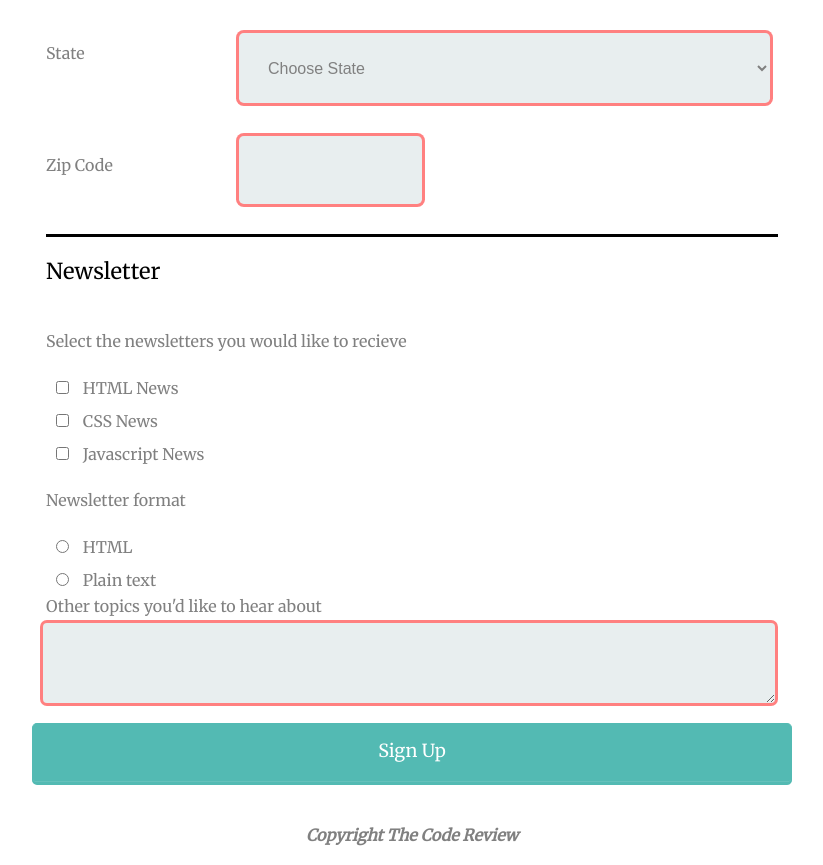
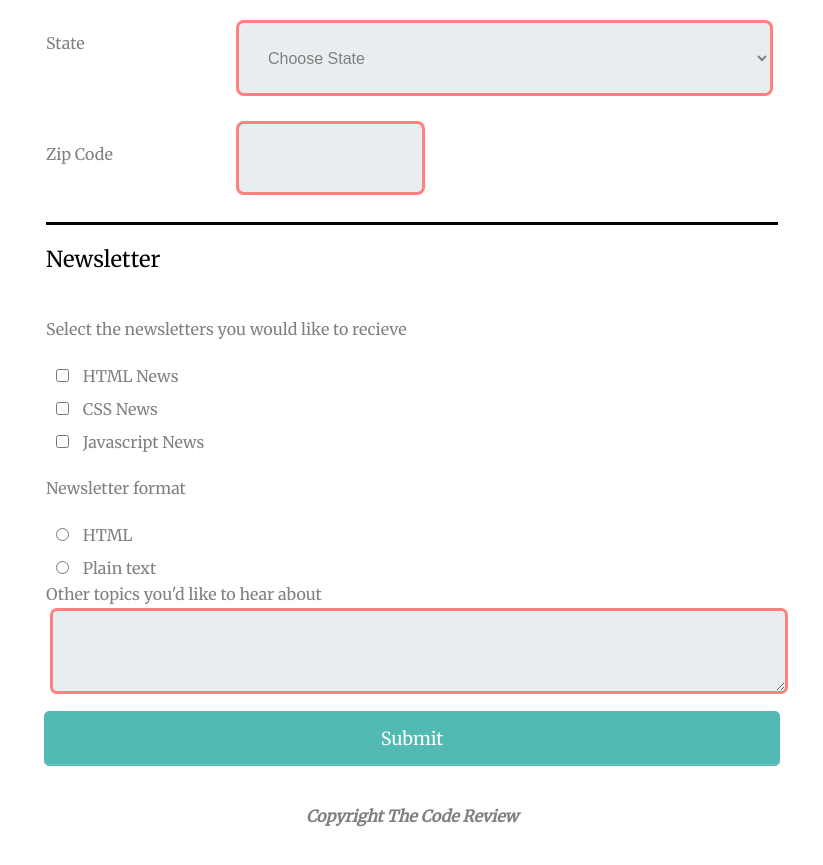
Before and after one commit to DeborahSavage/first-form, a plain HTML site: page index.html in a window 1280 px wide. Shown: the part 853-1718 px from the top of the page, without its empty margins (228-1051 px from the left). Drawn offline with Linux system fonts and the light colour scheme.

Commit message:
corrected spacing & alignment as recommended for exceeds

```diff
--- a/css/style.css
+++ b/css/style.css
@@ -48,7 +48,6 @@ select {
   border: none;
   font-size: 1em;
   height: auto;
-  margin: 10px 0 0 0;
   padding: 25px;
   width: 100%;
   background-color: #e8eeef;
@@ -75,10 +74,17 @@ legend {
 
 label {
   color: grey;
+
+}
+.btn {
+padding: 0 12px;
+
 }
 
-button {
-  padding: 15px 40px 20px 40px;
+input[name="button"] {
+  display: inline-block;
+  margin: 0 auto;
+  padding: 15px 0;
   color: #FFF;
   background-color: #53bab3;
   font-size: 18px;
@@ -88,7 +94,7 @@ button {
   border-radius: 5px;
   width: 100%;
   border: 1px solid #53bab3;
-  border-width: 1px 1px 3px;
+  /* border-width: 1px 1px 3px; */
   box-shadow: 0 -1px 0 rgba(255, 255, 255, 0.1) inset;
   margin-bottom: 10px;
 }
@@ -101,16 +107,13 @@ select:focus {
   box-shadow: 0px 0px 0px 7px #ff8080;
 }
 
-textarea {
-  margin-top: 10px;
-}
 
 select, textarea {
   box-shadow: 0px 0px 0px 3px #ff8080;
   transition: box-shadow 0.6s linear;
   margin: 0.5em;
   border-radius: .3em;
-  margin-left: -3px;
+
 }
 
 .text {
@@ -165,6 +168,7 @@ select, textarea {
   color: grey;
 }
 
+
 /* Media Queries */
 @media (min-width: 768px) {
   .one div {
--- a/index.html
+++ b/index.html
@@ -115,7 +115,7 @@
 
 
       <div class="btn">
-        <button type="submit" name="button">Sign Up</button>
+        <input type="submit" name="button" value"Sign Up">
       </div>
     </form>
     <h4 class="info"><em>Copyright The Code Review</em></h4>
```
